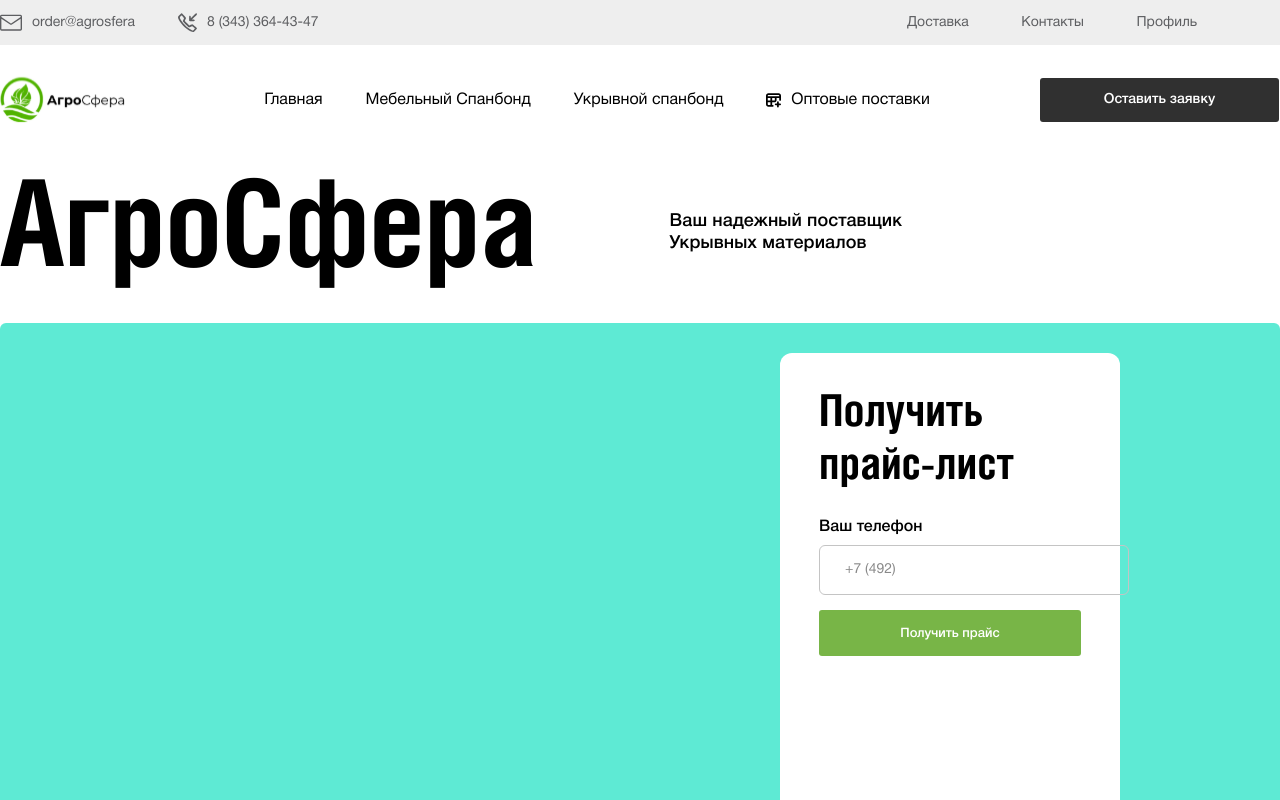
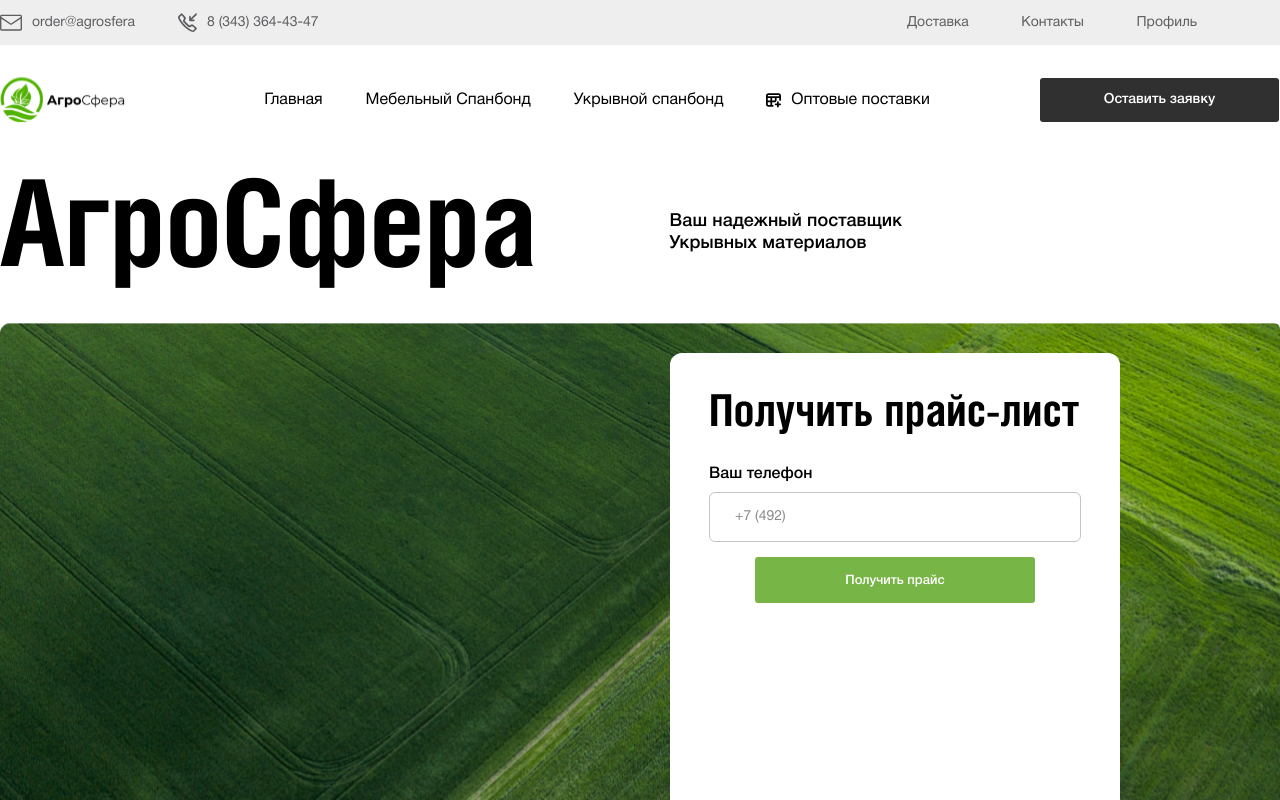
Before and after one commit to im-Arn/Agrosfera, a Next.js app: page / in a window 1280 px wide. Shown: the top 800 px of the page. Built offline with nearby package versions, Linux system fonts and the light colour scheme.

Commit message:
fix response

```diff
--- a/src/components/MainPage/MainPriceList/index.jsx
+++ b/src/components/MainPage/MainPriceList/index.jsx
@@ -22,11 +22,11 @@ const MainPriceList = () => {
     setError(false);
   };
 
-
   return (
-    <section className='max-w-[1300px] h-[779px] md:h-[700px] rounded-md flex justify-center relative bg-teal-300 bg-cover px-[25px] xl:px-[0px] mt-[35px]'>
-      <div className='w-[84%] max-w-[340px] h-[622px] sm:w-[450px] sm:h-[639px] rounded-xl bg-[#FFFFFF]
-  absolute top-[126px] md:top-[30px] md:right-40 px-[13px] py-[30px] md:px-[39px]'>
+    <section className={`max-w-[1300px] h-[779px] md:h-[700px] rounded-md flex justify-center relative
+    bg-cover px-[25px] xl:px-[0px] mt-[35px] bg-[url('../assets/images/MainPage/bigGreen.png')]`}>
+      <div className='w-[84%] max-w-[340px] md:max-w-[450px] h-[622px] sm:w-[450px] sm:h-[639px] rounded-xl bg-[#FFFFFF]
+  absolute top-[126px] md:top-[30px] md:right-40 px-[15px] py-[30px] md:px-[39px]'>
         <Title2>Получить прайс-лист</Title2>
         <form className='mt-[30px] flex flex-col items-center gap-[15px]' onSubmit={handleSubmit}>
           <label className='w-full flex flex-col gap-[10px] text-[16px] leading-[16px] font-medium'><p>Ваш телефон</p>
@@ -36,7 +36,7 @@ const MainPriceList = () => {
               value={phone}
               maxLength='12'
               onChange={handleChange}
-              className={`w-full max-w-[310px] md:w-[360px] h-[50px] px-[25px] rounded-md border-[1px] bg-transparent
+              className={`w-full max-w-[310px] md:max-w-full h-[50px] px-[25px] rounded-md border-[1px] bg-transparent
             font-normal text-[14px] leading-[14px] focus:outline-none focus:border-black
            ${error ? 'border-[#DD4433] text-[#DD4433] focus:border-[#DD4433]' : 'border-[#C4C4C4]'}
            placeholder:text-[#898989] placeholder:text-[14px] placeholder:leading-[14px]
```
